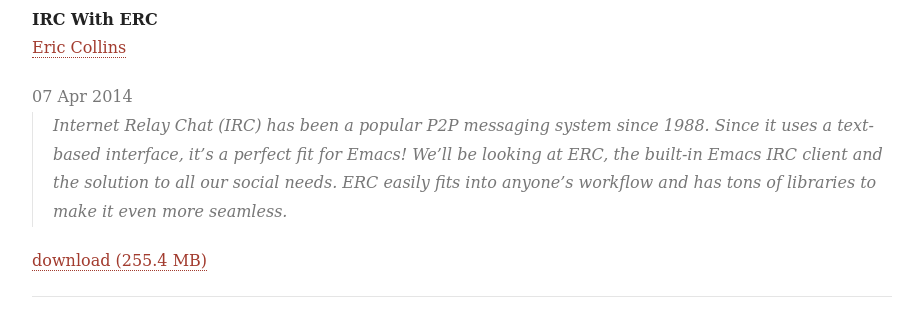
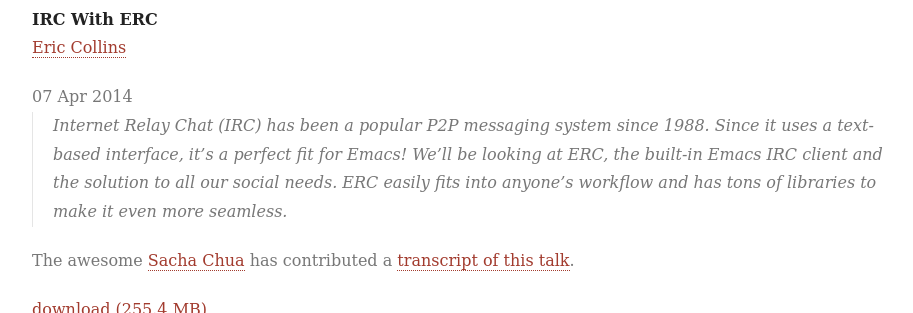
Before and after one commit to emacsnyc/emacsnyc.github.io, a Jekyll site: the page built from videos.md, in a window 1280 px wide and 900 px high, scrolled down 2170 px, cut to the strip 9-322 px from the top of the window. Shown: the whole strip, without its empty margins (178-1091 px from the left). Built offline with Jekyll 4.4.1, drawn with Linux system fonts in a browser that asks for light colours.

Commit message:
add link to Sacha's transcript of Eric's talk

```diff
--- a/videos.md
+++ b/videos.md
@@ -49,6 +49,8 @@ Evan has made his [slides](https://s3-us-west-2.amazonaws.com/emacsnyc/documents
 
 > Internet Relay Chat (IRC) has been a popular P2P messaging system since 1988. Since it uses a text-based interface, it's a perfect fit for Emacs! We'll be looking at ERC, the built-in Emacs IRC client and the solution to all our social needs. ERC easily fits into anyone's workflow and has tons of libraries to make it even more seamless.
 
+The awesome [Sacha Chua](http://sachachua.com/blog/) has contributed a [transcript of this talk](http://emacslife.com/transcripts/2014-04-07%20Emacs%20NYC%20-%20IRC%20with%20ERC%20-%20Eric%20Collins.html).
+
 [download (255.4 MB)](https://s3-us-west-2.amazonaws.com/emacsnyc/videos/irc-with-erc.mp4)
 
 ---
```
